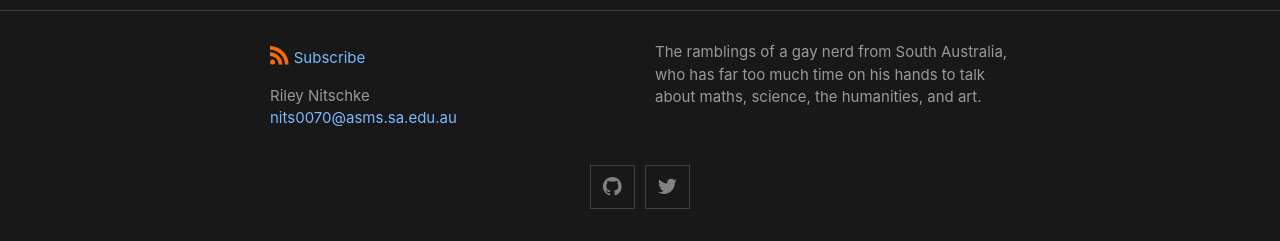
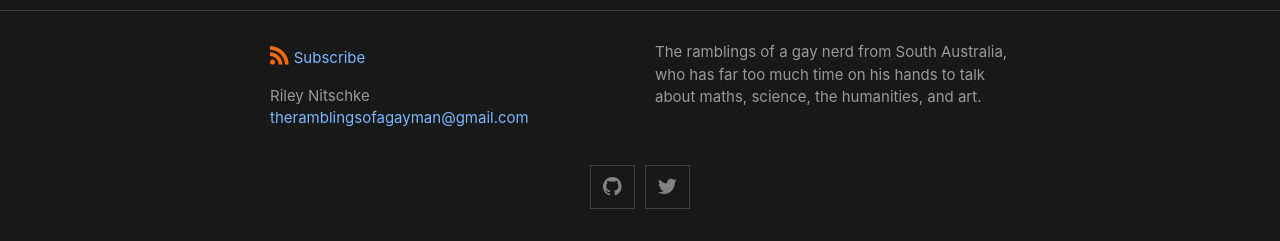
Before and after one commit to Weirdguyz/Weirdguyz.github.io, a Jekyll site: the page built from about.md, in a window 1280 px wide. Shown: the part 656-897 px from the top of the page. Built offline with Jekyll 4.4.1, drawn with Linux system fonts in a browser that asks for light colours.

Commit message:
Update _config.yml

```diff
--- a/_config.yml
+++ b/_config.yml
@@ -1,12 +1,12 @@
 title: The ramblings of a gay nerd
 author:
   name: Riley Nitschke
-  email: nits0070@asms.sa.edu.au
+  email: theramblingsofagayman@gmail.com
 description: > # this means to ignore newlines until "show_excerpts:"
   The ramblings of a gay nerd from South Australia, who has far too
   much time on his hands to talk about maths, science, the humanities,
   and art.
-show_excerpts: false # set to true to show excerpts on the homepage
+show_excerpts: true # set to true to show excerpts on the homepage
 
 # Minima date format
 # refer to https://shopify.github.io/liquid/filters/date/ if you want to customize this
@@ -17,8 +17,8 @@ minima:
 
   # generate social links in footer
   social_links:
-    twitter: jekyllrb
-    github:  jekyll
+    twitter: troagm
+    github:  Weirdguyz
     # devto: jekyll
     # dribbble: jekyll
     # facebook: jekyll
```
